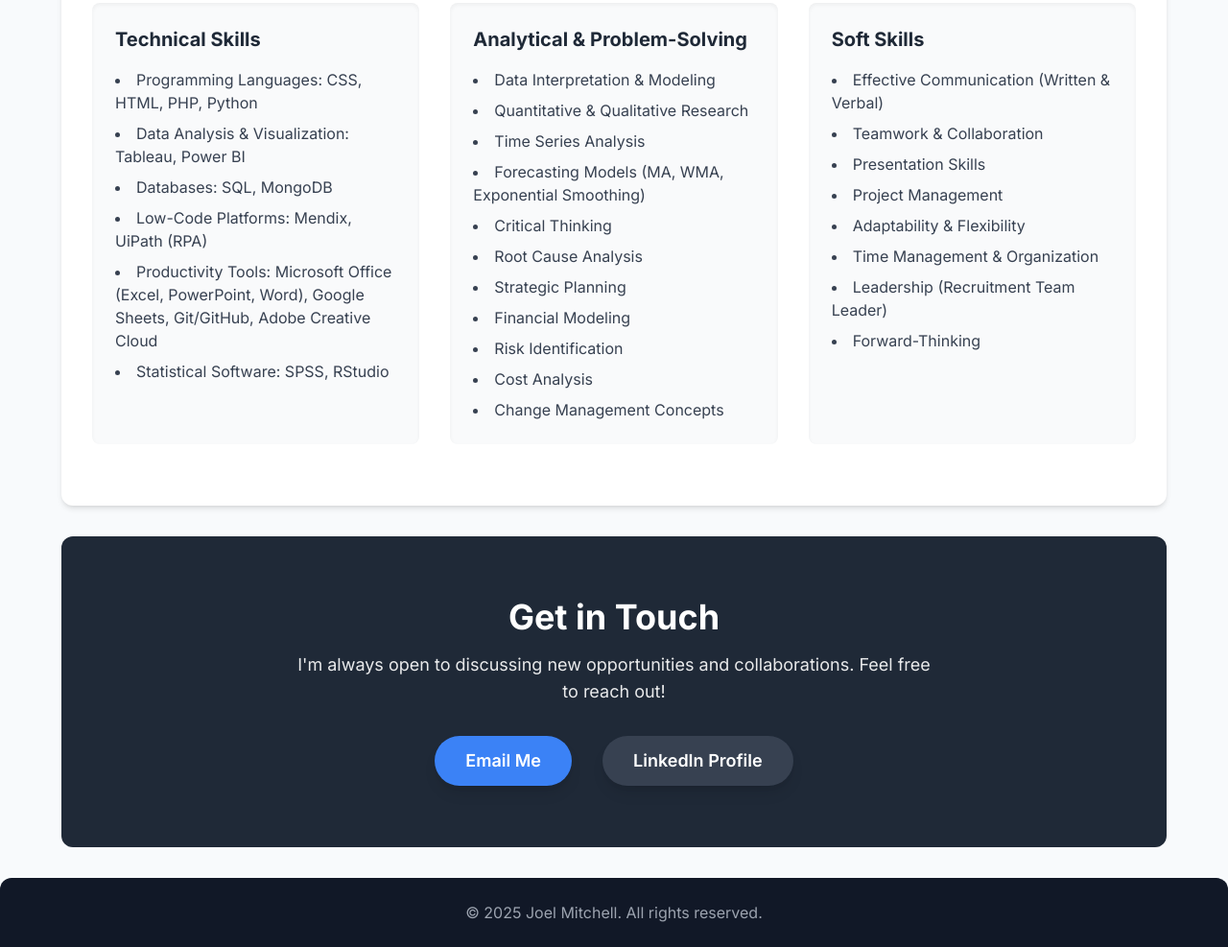
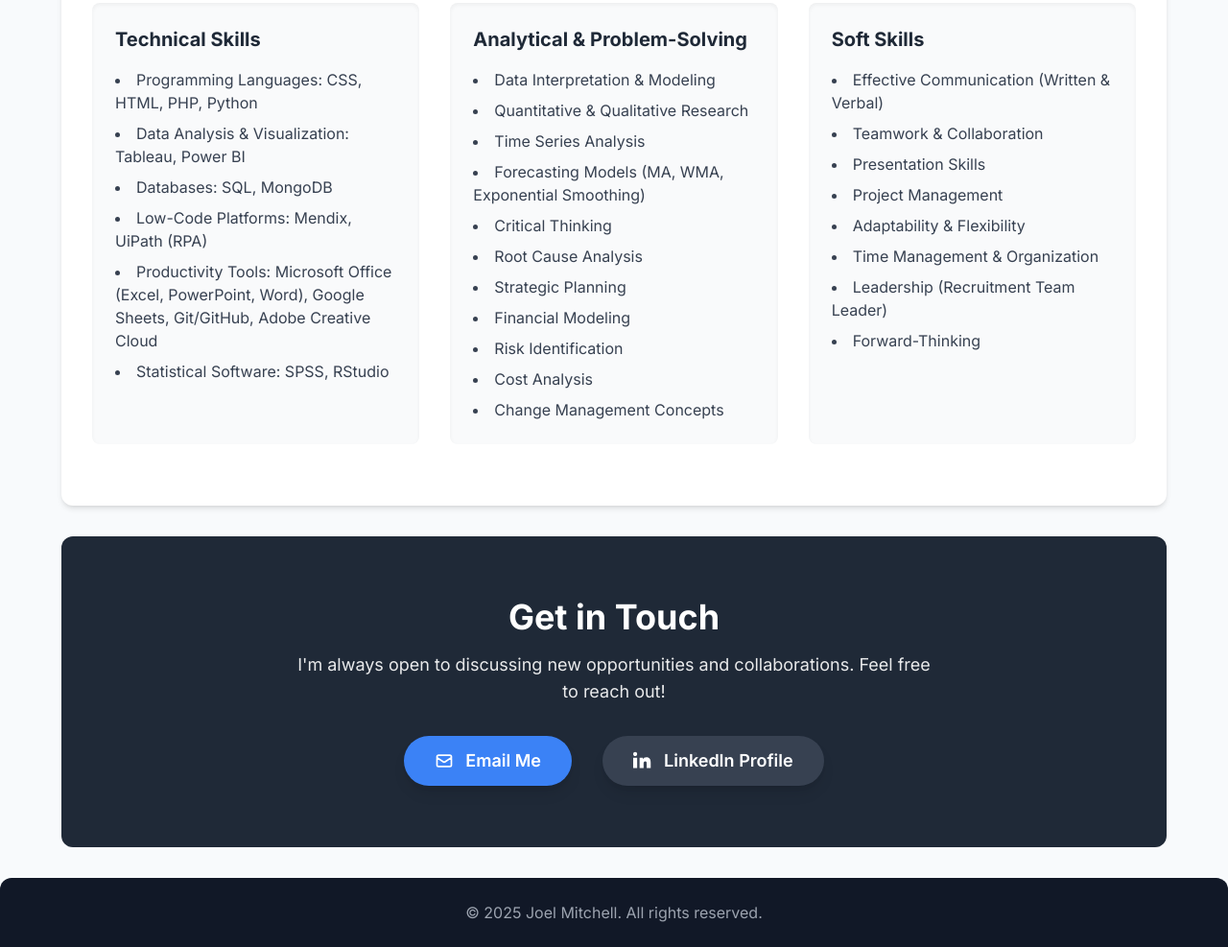
Before and after one commit to joelmitchellvrs/joelmitchellvrs.github.io, a plain HTML site: page index.html in a window 1280 px wide. Shown: the part 2581-3568 px from the top of the page at 96% size. Drawn offline with nearby package versions, Linux system fonts and the light colour scheme.

Commit message:
Update index.html with new content

```diff
--- a/index.html
+++ b/index.html
@@ -251,10 +251,16 @@
                 I'm always open to discussing new opportunities and collaborations. Feel free to reach out!
             </p>
             <div class="flex flex-col sm:flex-row justify-center items-center space-y-4 sm:space-y-0 sm:space-x-8">
-                <a href="mailto:Joelmitchellvrs@gmail.com" class="bg-blue-500 hover:bg-blue-600 text-white px-8 py-3 rounded-full text-lg font-semibold transition duration-300 ease-in-out shadow-lg">
+                <a href="mailto:Joelmitchellvrs@gmail.com" class="bg-blue-500 hover:bg-blue-600 text-white px-8 py-3 rounded-full text-lg font-semibold transition duration-300 ease-in-out shadow-lg inline-flex items-center">
+                    <svg class="w-5 h-5 mr-3" xmlns="http://www.w3.org/2000/svg" fill="none" viewBox="0 0 24 24" stroke="currentColor" aria-hidden="true">
+                      <path stroke-linecap="round" stroke-linejoin="round" stroke-width="2" d="M3 8l7.89 5.26a2 2 0 002.22 0L21 8M5 19h14a2 2 0 002-2V7a2 2 0 00-2-2H5a2 2 0 00-2 2v10a2 2 0 002 2z" />
+                    </svg>
                     Email Me
                 </a>
-                <a href="https://www.linkedin.com/in/joel-mitchell-31209025b/" target="_blank" rel="noopener noreferrer" class="bg-gray-700 hover:bg-gray-600 text-white px-8 py-3 rounded-full text-lg font-semibold transition duration-300 ease-in-out shadow-lg">
+                <a href="https://www.linkedin.com/in/joel-mitchell-31209025b/" target="_blank" rel="noopener noreferrer" class="bg-gray-700 hover:bg-gray-600 text-white px-8 py-3 rounded-full text-lg font-semibold transition duration-300 ease-in-out shadow-lg inline-flex items-center">
+                    <svg class="w-5 h-5 mr-3" xmlns="http://www.w3.org/2000/svg" viewBox="0 0 24 24" fill="currentColor" aria-hidden="true">
+                      <path d="M4.98 3.5C4.98 4.88 3.86 6 2.48 6S0 4.88 0 3.5 1.12 1 2.5 1 4.98 2.12 4.98 3.5zM0 8h5v13H0V8zm7.5 0H12v1.9h.1c.6-1.1 2.1-2.3 4.3-2.3 4.6 0 5.5 3 5.5 6.9V21h-5v-5.3c0-1.3 0-3-1.8-3-1.8 0-2.1 1.4-2.1 2.9V21h-5V8z"/>
+                    </svg>
                     LinkedIn Profile
                 </a>
             </div>
```
